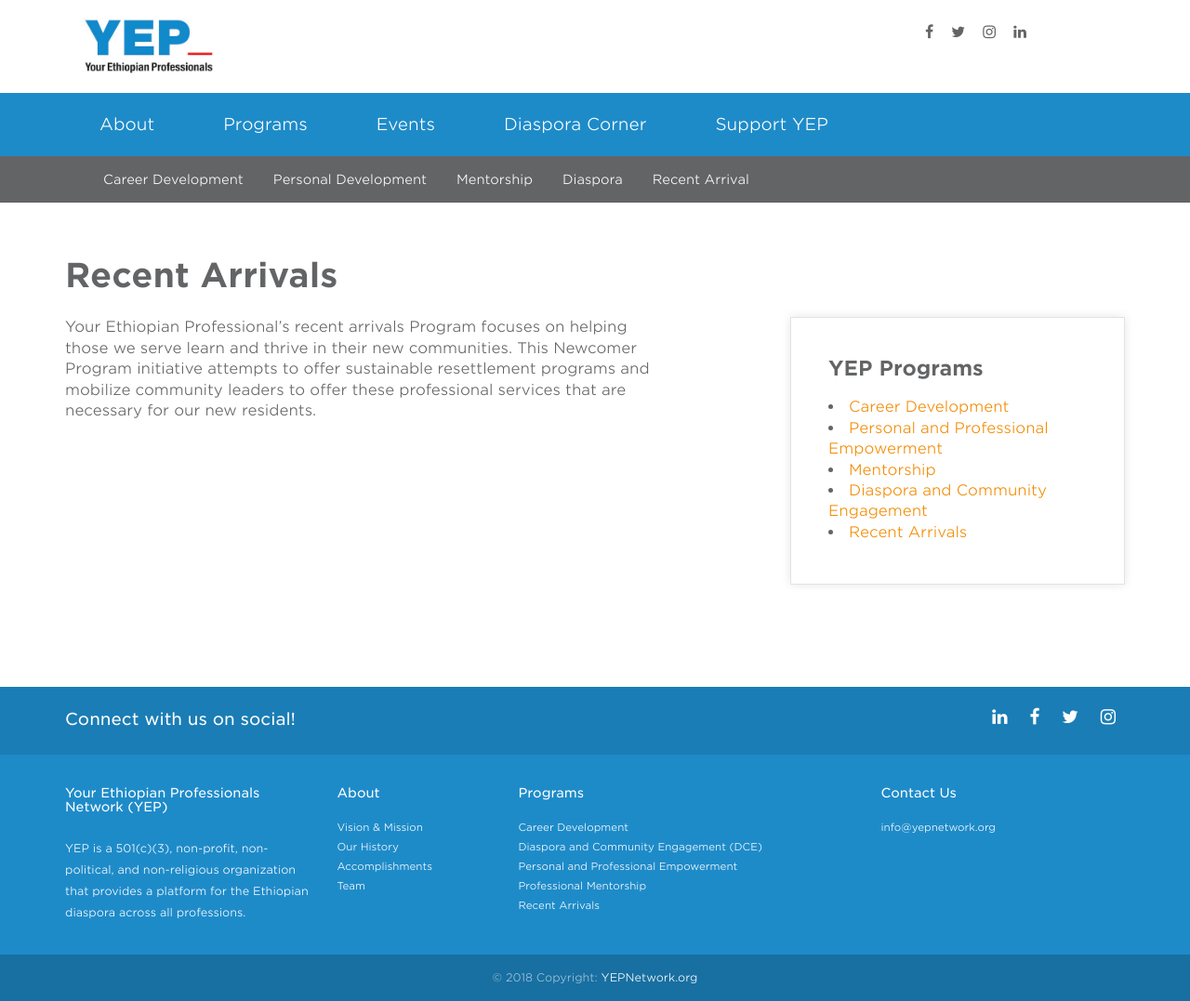
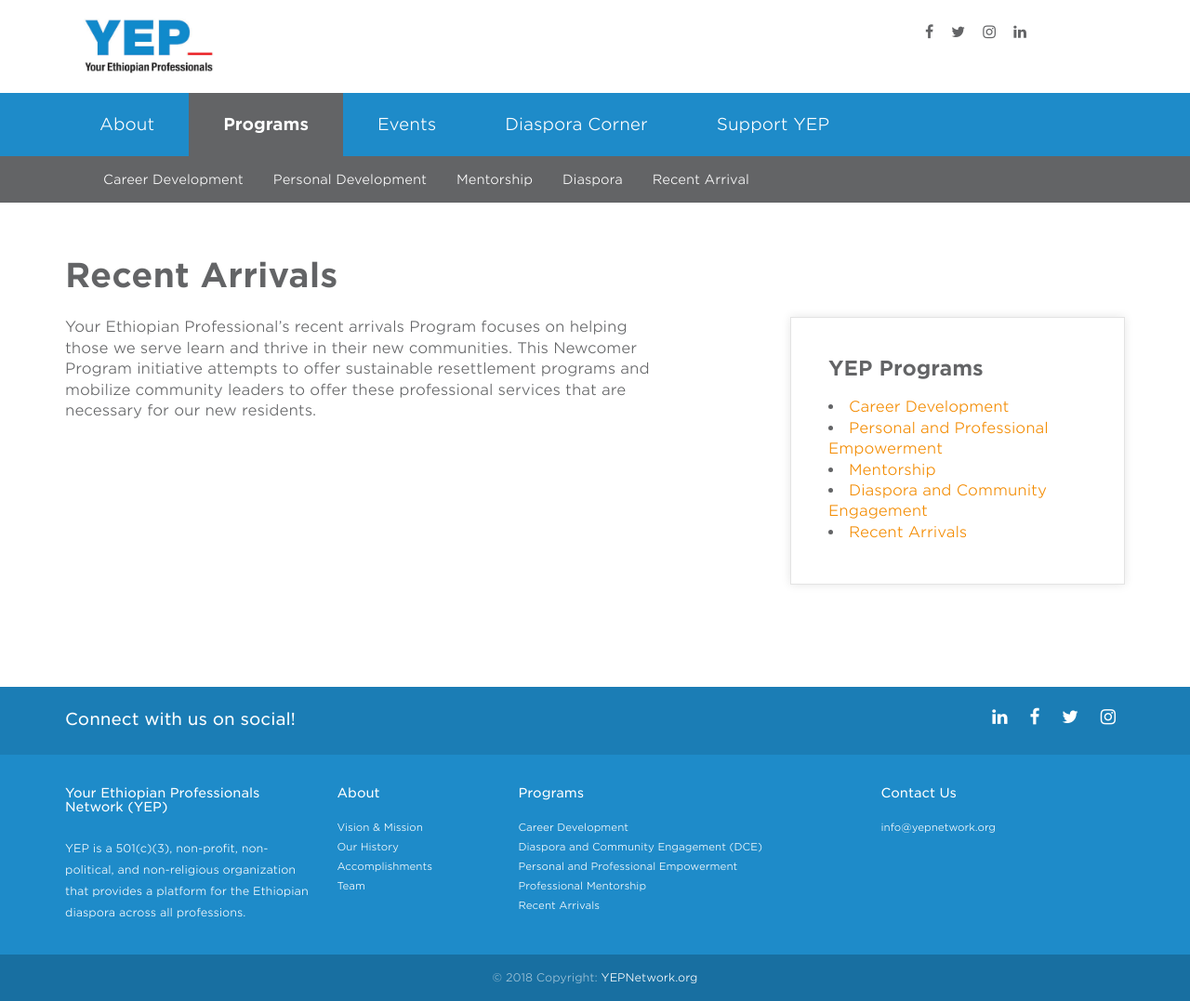
Before and after one commit to YEPNetwork/yepnetwork.github.io, a Jekyll site: the page built from _programs/recent-arrival.html, in a window 1280 px wide. Shown: the whole page at 93% size. Built offline with Jekyll 4.4.1, drawn with Linux system fonts in a browser that asks for light colours; nearby versions of some CDN libraries.

Commit message:
Updated active selector.

```diff
--- a/_includes/header.html
+++ b/_includes/header.html
@@ -15,7 +15,7 @@
         <li class="dropdown {% if page.body_class == "about" %} active {% endif %}">
           <a href="{{ "/about" | prepend: site.baseurl }}">About</a>
         </li>
-        <li class="dropdown {% if page.title == "Programs" %} active {% endif %}">
+        <li class="dropdown {% if page.body_class == "program" %} active {% endif %}">
           <a href="{{ "/programs" | prepend: site.baseurl }}">Programs</a>
         </li>
         <li class="dropdown {% if page.title == "Events" %} active {% endif %}">
```
